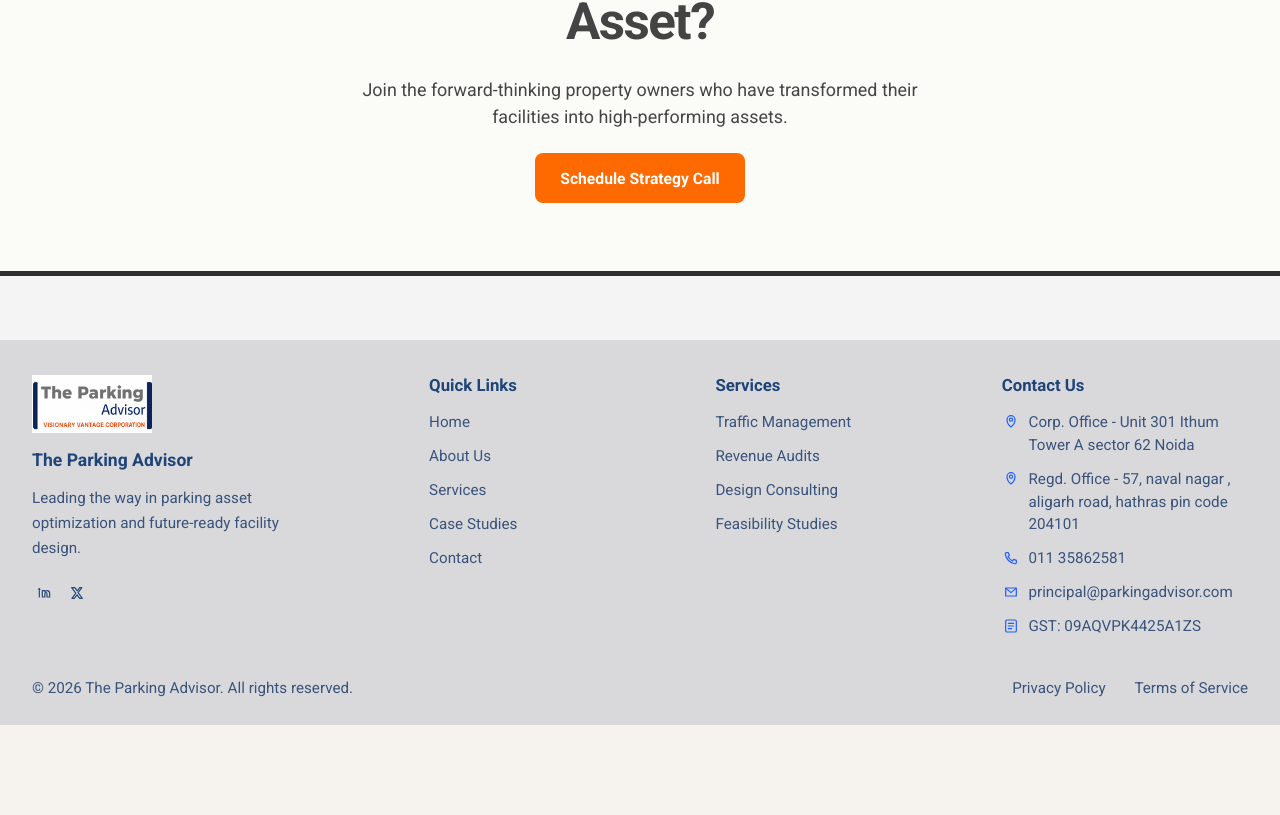
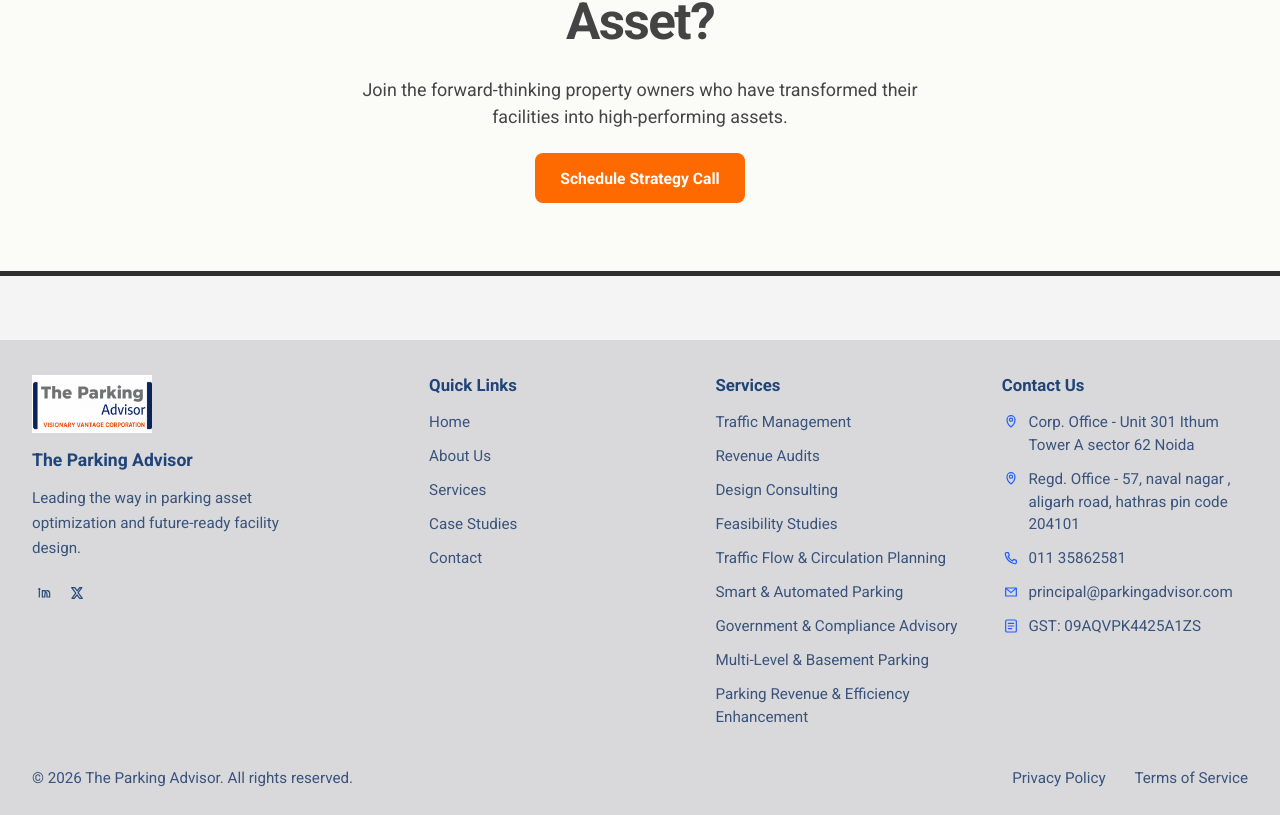
Before and after one commit to Kunalsahani76/parking-main, a React (Vite) app: page / in a window 1280 px wide. Shown: the part 6329-7144 px from the top of the page. Before the commit the page ends 7054 px from the top, so only its background shows below. Built offline with nearby package versions, Linux system fonts and the light colour scheme.

Commit message:
Update project

```diff
--- a/src/components/Footer/Footer.jsx
+++ b/src/components/Footer/Footer.jsx
@@ -19,6 +19,11 @@ const serviceLinks = [
   { label: 'Revenue Audits', href: '/services' },
   { label: 'Design Consulting', href: '/services' },
   { label: 'Feasibility Studies', href: '/services' },
+  { label: 'Traffic Flow & Circulation Planning', href: '/services/traffic-flow-circulation-planning' },
+  { label: 'Smart & Automated Parking', href: '/services/smart-automated-parking' },
+  { label: 'Government & Compliance Advisory', href: '/services/government-compliance-advisory' },
+  { label: 'Multi-Level & Basement Parking', href: '/services/multilevel-basement-parking-design' },
+  { label: 'Parking Revenue & Efficiency Enhancement', href: '/services/parking-revenue' },
 ]
 
 const contactItems = [
--- a/src/components/Header/Header.css
+++ b/src/components/Header/Header.css
@@ -156,6 +156,11 @@
   box-shadow: 0 16px 32px rgba(17, 17, 17, 0.12);
   transform: translateX(-50%);
   overflow: hidden;
+  display: none;
+}
+
+.site-header__dropdown-menu.is-open {
+  display: grid;
 }
 
 .site-header__service-card {
--- a/src/components/Header/Header.jsx
+++ b/src/components/Header/Header.jsx
@@ -119,8 +119,7 @@ function Header() {
               </button>
             </div>
 
-            {isServicesOpen && (
-              <div className="site-header__dropdown-menu">
+            <div className={`site-header__dropdown-menu${isServicesOpen ? ' is-open' : ''}`}>
               {serviceItems.map((item) => (
                 <a
                   className="site-header__service-card"
@@ -138,7 +137,6 @@ function Header() {
                 </a>
               ))}
             </div>
-            )}
           </div>
           <a href="/contact" onClick={() => setIsNavOpen(false)}>
             CONTACT
```
Lines whose indentation alone changed are shown as unchanged.
